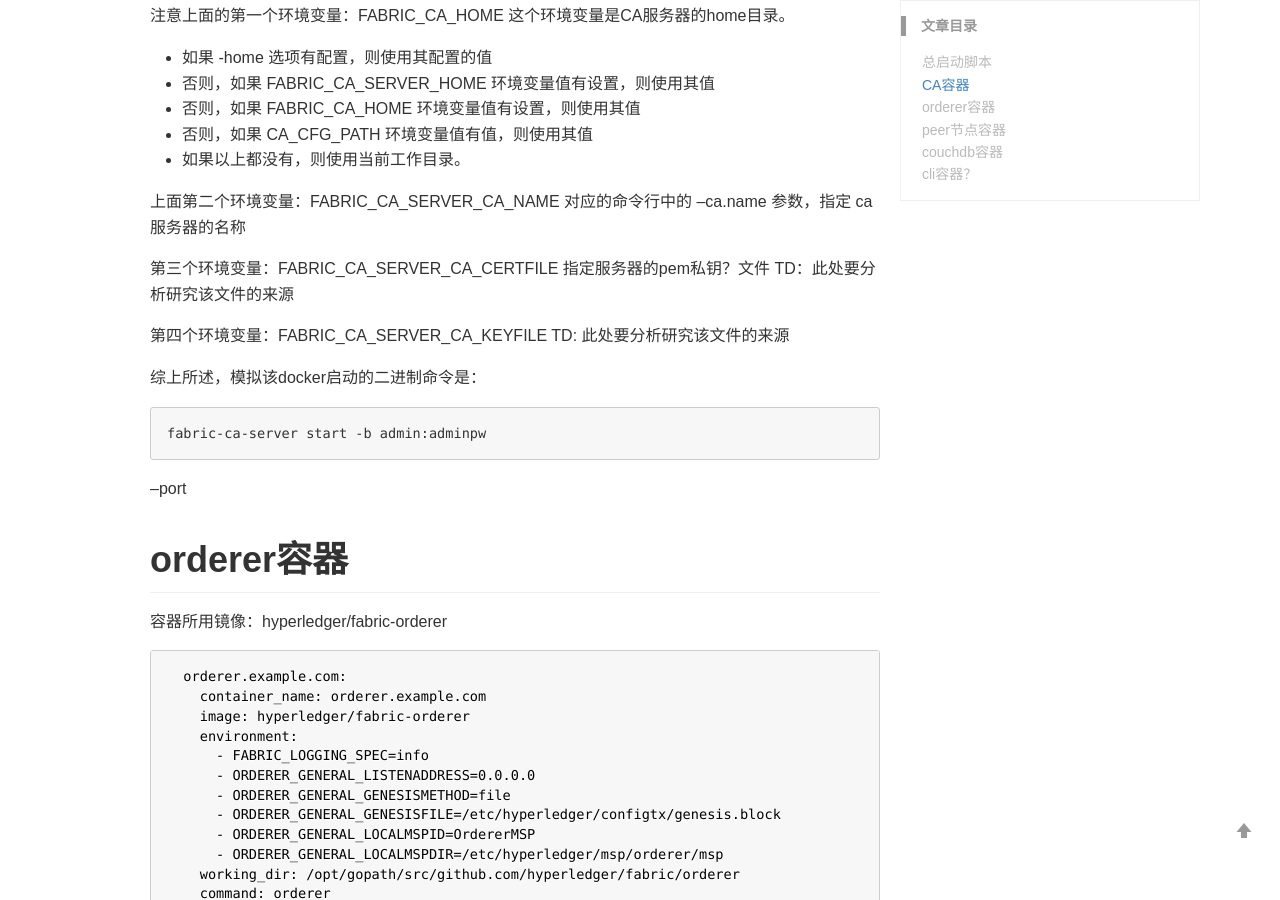
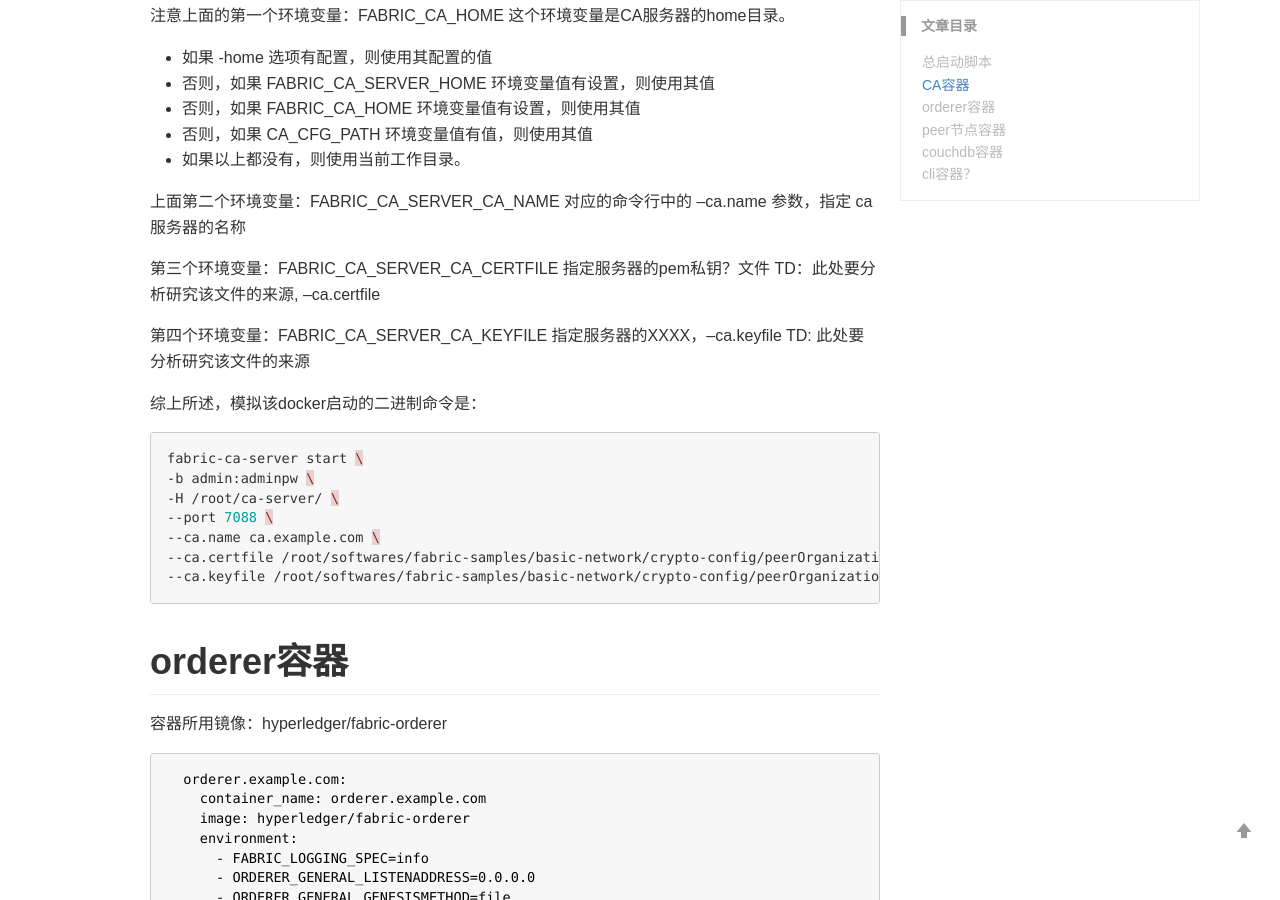
Before and after one commit to nox60/nox60.github.io, a Jekyll site: the page built from _posts/2019-7-23-Hyperledger-Fabric-例子代码解读.md, in a window 1280 px wide and 900 px high, scrolled down 1804 px. Built offline with Jekyll 4.4.1, drawn with Linux system fonts in a browser that asks for light colours; our own code applies the rules of GitHub Pages for plain Markdown files; comment, search, counter and statistics services are not loaded.

Commit message:
push files

````diff
--- a/_posts/2019-7-23-Hyperledger-Fabric-例子代码解读.md
+++ b/_posts/2019-7-23-Hyperledger-Fabric-例子代码解读.md
@@ -85,17 +85,23 @@
 对应的命令行中的 --ca.name 参数，指定 ca服务器的名称
 
 第三个环境变量：FABRIC_CA_SERVER_CA_CERTFILE
-指定服务器的pem私钥？文件 TD：此处要分析研究该文件的来源
+指定服务器的pem私钥？文件 TD：此处要分析研究该文件的来源, --ca.certfile
 
 第四个环境变量：FABRIC_CA_SERVER_CA_KEYFILE
+指定服务器的XXXX，--ca.keyfile
 TD: 此处要分析研究该文件的来源
 
 综上所述，模拟该docker启动的二进制命令是：
 
 ```d
-fabric-ca-server start -b admin:adminpw
+fabric-ca-server start \
+-b admin:adminpw \
+-H /root/ca-server/ \
+--port 7088 \
+--ca.name ca.example.com \
+--ca.certfile /root/softwares/fabric-samples/basic-network/crypto-config/peerOrganizations/org1.example.com/ca/ca.org1.example.com-cert.pem \
+--ca.keyfile /root/softwares/fabric-samples/basic-network/crypto-config/peerOrganizations/org1.example.com/ca/4239aa0dcd76daeeb8ba0cda701851d14504d31aad1b2ddddbac6a57365e497c_sk
 ```
---port
 
 
 
````
Also changed, not shown: _posts/2019-07-18-Hyperledge-fabirc-ca.md (+3 -1 lines).
